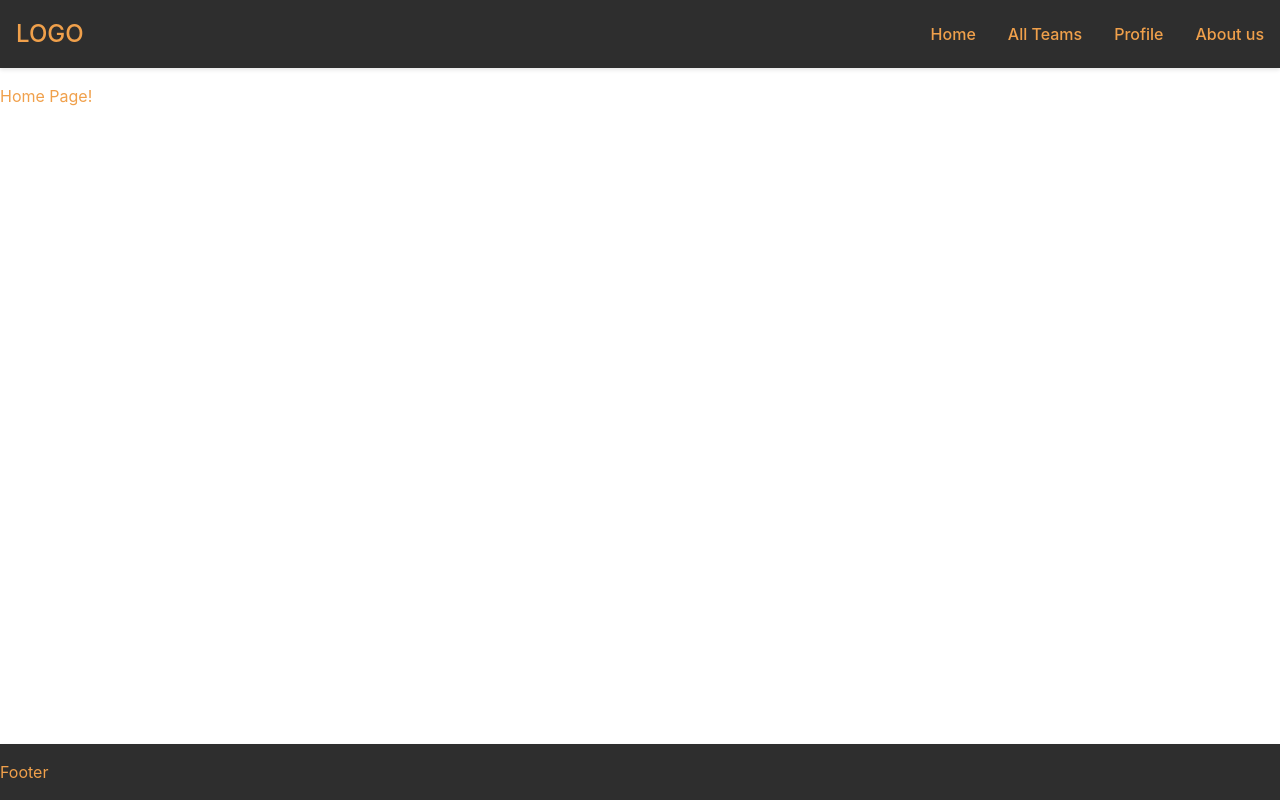
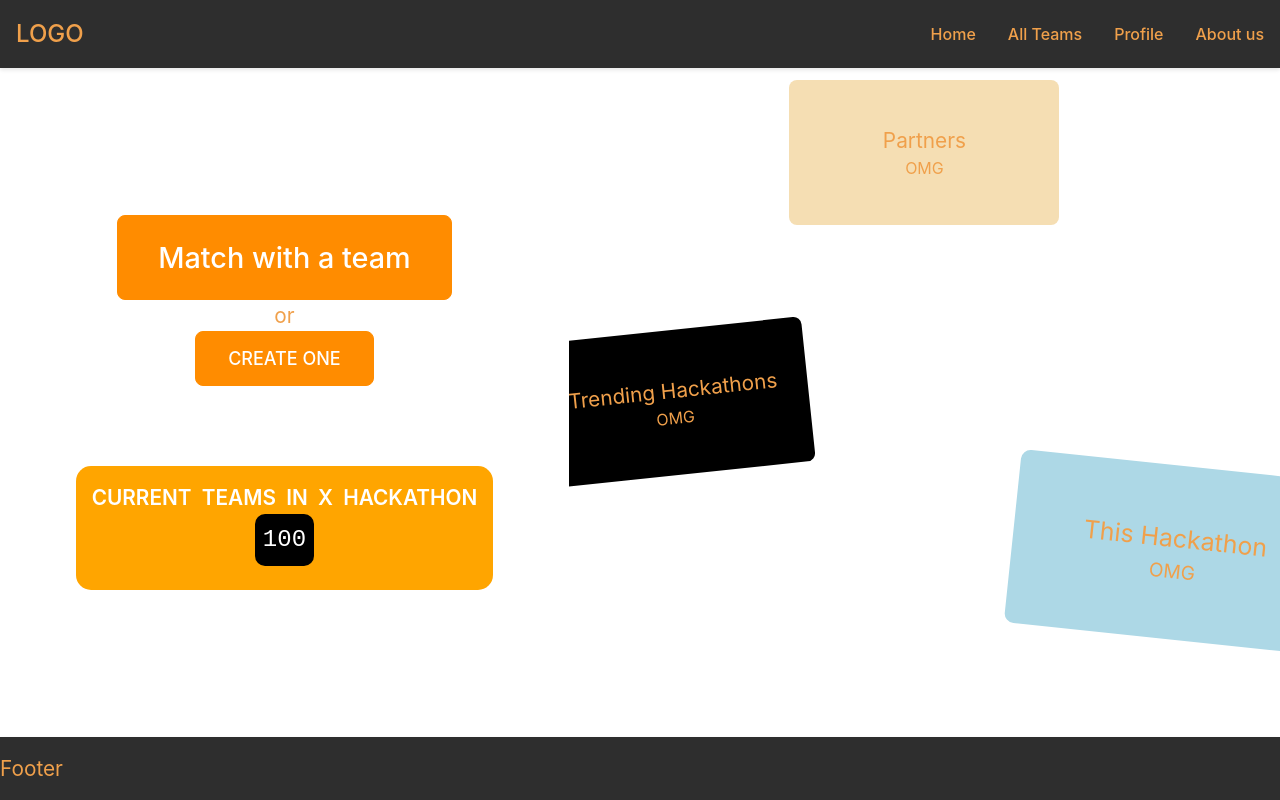
Before and after one commit to AndresLaptes/DeveloperWeek, a React (Vite) app in the folder frontend/: page / in a window 1280 px wide. Built offline with nearby package versions, Linux system fonts and the light colour scheme.

Commit message:
added floating cards that swapp and rotate between them and added simple buttons + counter of current teams, nothing with backend yet

```diff
--- a/frontend/package.json
+++ b/frontend/package.json
@@ -10,6 +10,8 @@
     "preview": "vite preview"
   },
   "dependencies": {
+    "framer-motion": "^12.0.6",
+    "prop-types": "^15.8.1",
     "react": "^18.3.1",
     "react-dom": "^18.3.1",
     "react-router-dom": "^7.1.3"
--- a/frontend/src/App.css
+++ b/frontend/src/App.css
@@ -22,7 +22,6 @@
 .main-content {
   grid-area: content;
   width: 100%;
-  padding-top: 2rem;
   height: 100%;
 }
 
--- a/frontend/src/App.jsx
+++ b/frontend/src/App.jsx
@@ -4,10 +4,9 @@ import Header from "./components/Header";
 import Footer from "./components/Footer";
 import Teams from "./pages/Teams";
 import Profile from "./pages/Profile";
+import Home from "./pages/Home";
 import "./App.css";
-const Home = () => {
-  return <div>Home Page!</div>;
-};
+
 
 const About = () => {
   return <div>About Page</div>;
--- /dev/null
+++ b/frontend/src/components/CustomButton.jsx
@@ -0,0 +1,25 @@
+import React from 'react';
+import PropTypes from 'prop-types';
+import "../styles/CustomButton.css"
+const CustomButton = ({text, onClick, variant = 'primary', size = 'medium', disabled = false, className = '',}) => {
+    const baseClass = `custom-button ${variant} ${size} ${className}`; //used to change styles based on it
+    return (
+        <button
+            className={baseClass}
+            onClick={onClick}
+            disabled={disabled}>
+            {text}
+        </button>
+    );
+};
+
+CustomButton.propTypes = { // check restrictions of the props
+    text: PropTypes.string.isRequired,
+    onClick: PropTypes.func.isRequired,
+    variant: PropTypes.oneOf(['primary', 'secondary']),
+    size: PropTypes.oneOf(['small', 'medium', 'large' , 'xl']),
+    disabled: PropTypes.bool,
+    className: PropTypes.string,
+};
+
+export default CustomButton;
--- /dev/null
+++ b/frontend/src/components/FloatingCard.jsx
@@ -0,0 +1,18 @@
+import { animate, color, motion } from "framer-motion"
+import "../styles/FloatingCard.css"
+const FloatingCard = ({text, style, animate}) => {
+    return (
+        <motion.div className="floatingCard"
+            animate = {animate}
+            transition={{ duration: 0.8, ease: "easeInOut", delay: 0.1}}
+            style={style}
+            initial={{ opacity: 0, scale: 0 }}>
+            <p>
+                {text}
+            </p>
+            <span>OMG</span>
+        </motion.div>
+    )
+}
+
+export default FloatingCard;
--- /dev/null
+++ b/frontend/src/components/FloatingContainer.jsx
@@ -0,0 +1,72 @@
+import { useState } from "react";
+import { useEffect } from "react";
+import FloatingCard from "./FloatingCard";
+
+import "../styles/FloatingCards.css";
+
+const cards = [
+    {text: "Trending Hackathons", color: "black"},
+    {text: "Partners", color: "wheat"},
+    {text: "This Hackathon", color: "lightblue"}
+];
+
+const FloatingContainer = () => {
+    useEffect(() => {
+        const interval = setInterval(() => {
+            setPositions((prev) => [prev[2], prev[0], prev[1]]);
+        }, 3000); //each 2 seconds, we alterate the positions moving 1 pos to the right
+
+        return () => clearInterval(interval);
+    }, []);
+
+    const [positions, setPositions] = useState([0,1,2]); //Initial: card 0 in pos 0, card 1 in 1, card 2 in 2
+
+
+    const getXfromIndex = (index) => {
+        switch (positions[index]) {
+            case 0:
+                return 0; //card has to go to pos 0 -> x: 0
+            case 1:
+                return 250;
+            case 2:
+                return -250;
+            default:
+                break;
+        }
+    }
+
+    const getYfromIndex = (index) => {
+        switch (positions[index]) {
+            case 0:
+                return -250; //card has to go to pos 0 -> y -> -200 (from figma img and didac verison !!)
+            case 1:
+                return  150;
+            case 2:
+                return 0;
+            default:
+                break;
+        }
+    }
+
+    return (
+        <div className="floatingContainer">
+            {cards.map((value, index) => (
+                <FloatingCard
+                    key={value.text}
+                    text={value.text}
+                    style={{backgroundColor : value.color}}
+                    animate={{
+                        x : getXfromIndex(index),
+                        y : getYfromIndex(index),
+                        rotate: positions[index] === 1 ? 6 : positions[index] === 2 ? -6 : 0,  // Slight rotation
+                        scale: positions[index] === 1 ? 1.2 : 1, //this should be changed, maybe top one bigger
+                        zIndex: positions[index] === 1 ? 10 : 5,
+                        opacity: 1 //needed since when it is initialized it starts from 0
+                    }}
+                />
+                ))}
+        </div>
+    )
+}
+
+export default FloatingContainer;
--- a/frontend/src/pages/Home.jsx
+++ b/frontend/src/pages/Home.jsx
@@ -0,0 +1,63 @@
+import { useEffect, useState } from "react";
+import { animate, useMotionValue, motion, useTransform } from "framer-motion";
+import FloatingCards from "../components/FloatingContainer";
+import CustomButton from "../components/CustomButton";
+import "../styles/Home.css";
+
+
+const PreferencesForm = () => {
+    return (<p>form</p>)
+};
+const FloatingInfo = () => {
+    return (<p>info</p>)
+};
+
+//code from motion docs, example in counter section !!!!
+//my idea is this to be changed only when page is reloaded -> we don't access that much the DB
+const Counter = ({nTeams}) => {
+    const count = useMotionValue(0);
+    const rounded = useTransform(() => Math.round(count.get()));
+    useEffect(() => {
+        const controls = animate(count, nTeams, {duration: 4.5})
+        return () => controls.stop();
+    }, []);
+    return <motion.pre className="teamCounter">{rounded}</motion.pre>
+}
+
+const Home = ({props}) => {
+    const [displayForm, setDisplayForm] = useState(false); //false -> floating info, true -> form for searching team
+    return (
+        <>
+            <div className="homeContainer">
+                <div className="homeLeft">
+                    <CustomButton
+                        className="matchTeamButton"
+                        text="Match with a team"
+                        variant="primary"
+                        size="xl"
+                        onClick={setDisplayForm}
+                        disabled = {false}
+                     />
+                    <p>or</p>
+                    <CustomButton
+                        className="createButton"
+                        text="CREATE ONE"
+                        variant="primary"
+                        size="large"
+                        onClick={setDisplayForm}
+                        disabled = {false}
+                        />
+                    <div className= "teamCounterContainer">
+                        <p>Current Teams in X Hackathon</p>
+                        <Counter nTeams= {100}/>
+                    </div>
+                </div>
+                <div className="homeRight">
+                    {displayForm ? <PreferencesForm /> : <FloatingCards/>}
+                </div>
+            </div>
+        </>
+    )
+}
+
+export default Home;
--- /dev/null
+++ b/frontend/src/styles/CustomButton.css
@@ -0,0 +1,84 @@
+.custom-button {
+    border-radius: 8px;
+    font-weight: 500;
+    cursor: pointer;
+    transition: all 0.3s ease;
+    display: inline-block;
+    text-align: center;
+    position: relative;
+    overflow: hidden;
+}
+
+.custom-button.primary {
+    background-color: #FF8C00;
+    color: white;
+    border: 1px solid #FF8C00;
+}
+
+.custom-button.secondary {
+    background-color: transparent;
+    color: #FF8C00;
+    border: 1px solid #FF8C00;
+}
+
+.custom-button.small {
+    padding: 0.5rem 1rem;
+    font-size: 0.875rem;
+}
+
+.custom-button.medium {
+    padding: 0.75rem 1.5rem;
+    font-size: 1rem;
+}
+
+.custom-button.large {
+    padding: 1rem 2rem;
+    font-size: 1.125rem;
+}
+
+.custom-button.xl {
+    padding: 1.5rem 2.5rem;
+    font-size: 1.8rem;
+}
+
+.custom-button:disabled {
+    opacity: 0.6;
+    cursor: not-allowed;
+}
+
+.custom-button.primary:hover:not(:disabled) {
+    background-color: #FF9F33;
+    box-shadow: 0 8px 15px rgba(255, 140, 0, 0.3);
+    transform: translateY(-2px);
+}
+
+.custom-button.secondary:hover:not(:disabled) {
+    background-color: #FF8C00;
+    color: white;
+    transform: translateY(-2px);
+    box-shadow: 0 8px 15px rgba(255, 140, 0, 0.2);
+}
+
+
+.custom-button:active:not(:disabled) {
+    transform: translateY(1px);
+    box-shadow: 0 4px 8px rgba(0, 0, 0, 0.2); /* Subtle shadow */
+}
+
+.custom-button::before { /*used to make the button background change when hovering*/
+    content: '';
+    position: absolute;
+    top: 0;
+    left: 0;
+    width: 100%;
+    height: 100%;
+    background: rgba(255, 255, 255, 0.2);
+    z-index: 0;
+    transition: transform 0.3s ease;
+    transform: scaleX(0);
+    transform-origin: left;
+}
+
+.custom-button:hover::before {
+    transform: scaleX(1);
+}
--- /dev/null
+++ b/frontend/src/styles/FloatingCard.css
@@ -0,0 +1,17 @@
+.floatingCard {
+    padding: 10px;
+    border-radius: 8px;
+    width: 250px;
+    height: 125px;
+    min-width: 50px;
+    min-height: 25px;
+    display: flex;
+    flex-direction: column;
+    justify-content: center;
+    align-items: center;
+    position: absolute;
+}
+
+p {
+    font-size: 1.3rem;
+}
--- /dev/null
+++ b/frontend/src/styles/FloatingCards.css
@@ -0,0 +1,9 @@
+.floatingContainer {
+    width: 100%;
+    height: 100%;
+    display: flex;
+    justify-content: center;
+    align-items: center;
+    position: relative;
+    overflow: hidden;  /* no card goes out */
+}
--- /dev/null
+++ b/frontend/src/styles/Home.css
@@ -0,0 +1,53 @@
+.homeContainer {
+    display: grid;
+    grid-template-columns: 1.6fr 2fr;
+    height: 100%;
+    width: 100%;
+}
+
+.homeLeft {
+    display: flex;
+    flex-direction: column;
+    align-items: center;
+    justify-content: center;
+}
+
+.homeRight {
+    display: flex;
+    justify-content: center;
+    align-items: center;
+    height: 100%;
+    width: 100%;
+}
+
+.matchTeamButton {
+    margin-bottom: 0;
+}
+
+.teamCounterContainer {
+    font-size: 1.5rem;
+    display: flex;
+    flex-direction: column;
+    align-items: center;
+    margin-top: 5rem;
+    background-color: orange;
+    border-radius: 15px;
+    padding: 1rem;
+}
+
+.teamCounterContainer p {
+    font-size: 1.3rem;
+    color: white;
+    word-spacing: 5px;
+    font-weight: 600;
+    text-transform: uppercase;
+}
+
+.teamCounter {
+    color: white;
+    background-color: black;
+    border-radius: 10px;
+    padding: 0.5rem;
+    margin-bottom: 0.5rem;
+    margin-top: 0;
+}
```
Also changed, not shown: 1 other file (tests, documents, lock files or other folders).
